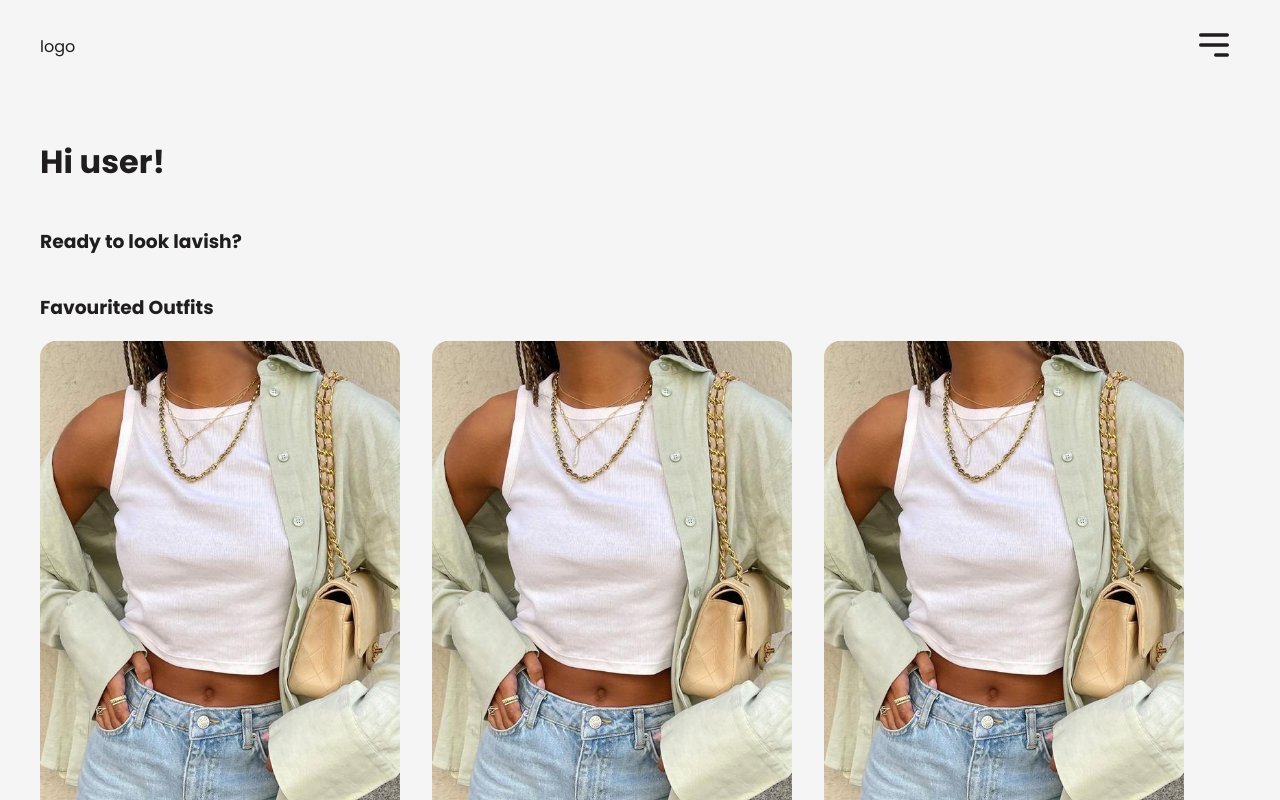
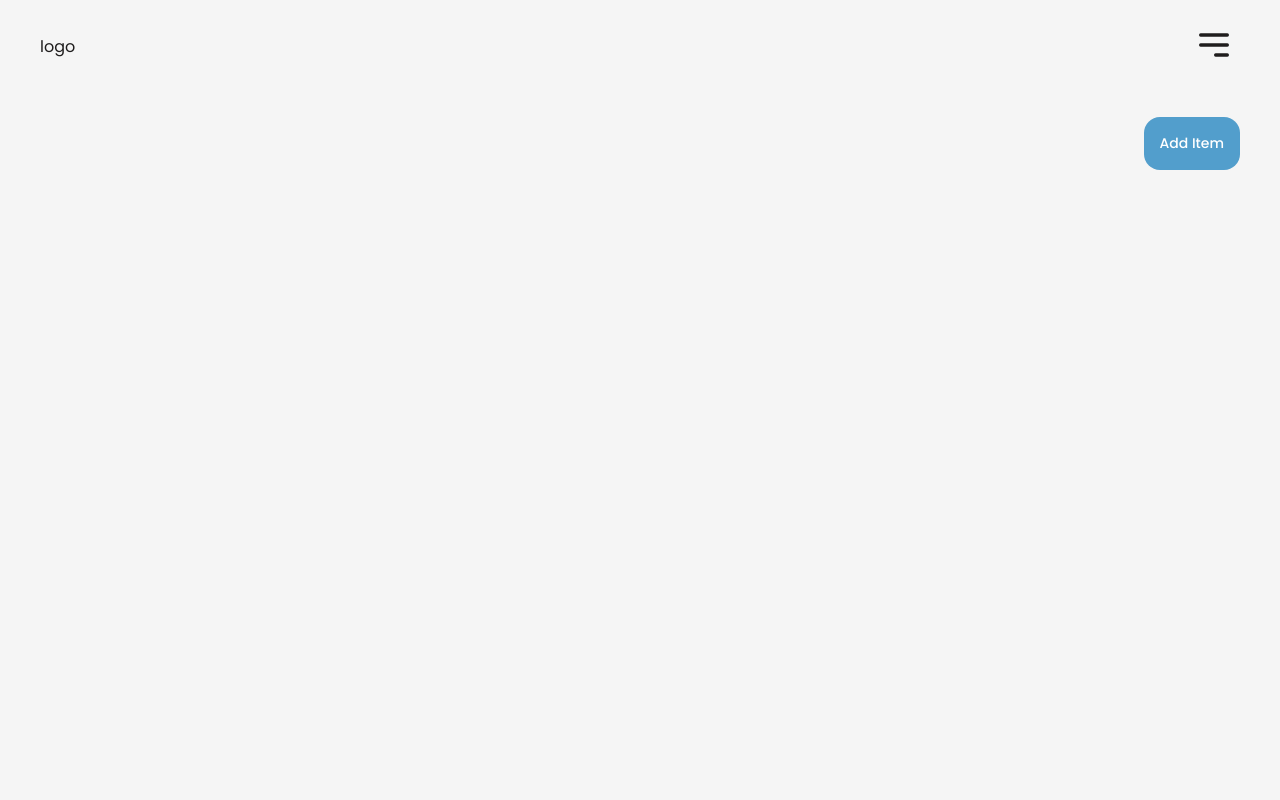
Before and after one commit to pranavrao145/deerhacks-2023, a React (Create React App) app in the folder frontend/: page /wardrobe in a window 1280 px wide. Shown: the top 800 px of the page. Built offline with nearby package versions, Linux system fonts and the light colour scheme.

Commit message:
wardrobe page

```diff
--- a/frontend/src/App.js
+++ b/frontend/src/App.js
@@ -1,6 +1,7 @@
 import { BrowserRouter, Routes, Route } from "react-router-dom";
 import Navbar from "./components/Navbar";
-import Home from "./components/Home";
+import Home from "./pages/home";
+import Wardrobe from "./pages/wardrobe";
 
 function App() {
   return (
@@ -8,13 +9,12 @@ function App() {
       <BrowserRouter>
         <Navbar />
         <Routes>
-          <Route path="/" />
-          <Route path="/wardrobe" />
+          <Route path="/" element={<Home />} />
+          <Route path="/wardrobe" element={<Wardrobe />} />
           <Route path="/get-outfit" />
           <Route path="/account" />
         </Routes>
       </BrowserRouter>
-      <Home />
     </div>
   );
 }
--- a/frontend/src/globals.scss
+++ b/frontend/src/globals.scss
@@ -4,6 +4,7 @@
   --bg: #f5f5f5;
   --bg-dark: #808080;
   --main-text: #1f1d1d;
+  --primary: #529ecc;
   scroll-behavior: smooth;
 }
 
--- a/frontend/src/components/Home.jsx
+++ b/frontend/src/pages/home/index.js
@@ -1,5 +1,5 @@
-import outfit from "../assets/outfit.jpg";
-import styles from "./Home.module.scss";
+import outfit from "../../assets/outfit.jpg";
+import styles from "./home.module.scss";
 
 export default function Home() {
   const outfits = [
--- /dev/null
+++ b/frontend/src/pages/wardrobe/index.js
@@ -0,0 +1,11 @@
+import styles from "./wardrobe.module.scss";
+
+export default function Wardrobe() {
+  return (
+    <div className={styles.container}>
+      <button type="button" className={styles.addButton}>
+        Add Item
+      </button>
+    </div>
+  );
+}
--- /dev/null
+++ b/frontend/src/pages/wardrobe/wardrobe.module.scss
@@ -0,0 +1,20 @@
+.container {
+  display: flex;
+  flex-direction: column;
+  margin: 2rem auto;
+  padding: 0 2rem;
+
+  .addButton {
+    width: fit-content;
+    padding: 1rem;
+    font-family: "Poppins";
+    background-color: var(--primary);
+    border: none;
+    color: #ffffff;
+    border-radius: 1rem;
+    font-size: 14px;
+    font-weight: 500;
+    cursor: pointer;
+    align-self: flex-end;
+  }
+}
```
Also changed, not shown: frontend/src/pages/home/home.module.scss (line endings or trailing spaces).
